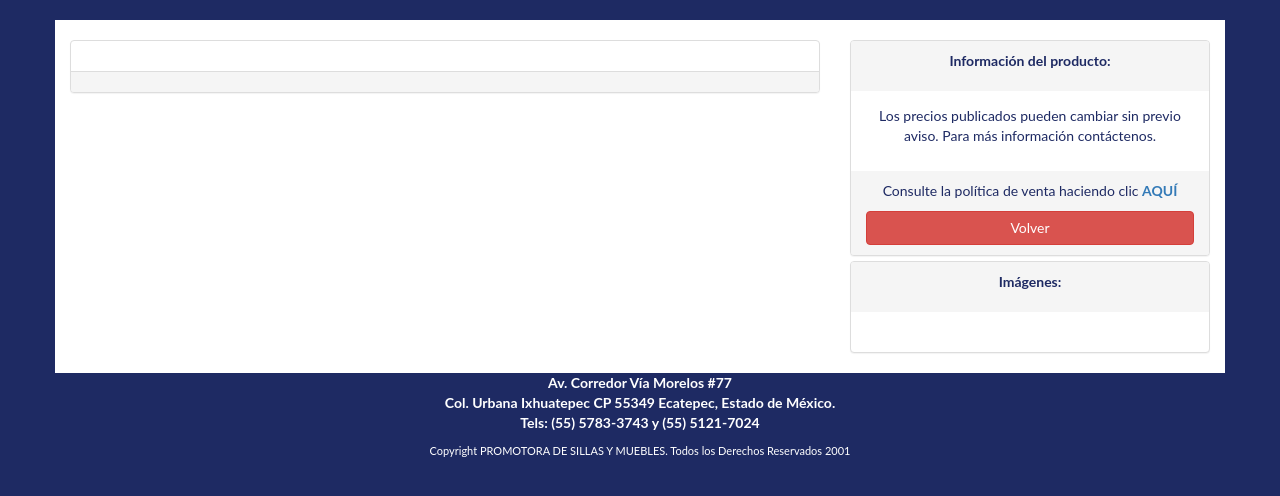
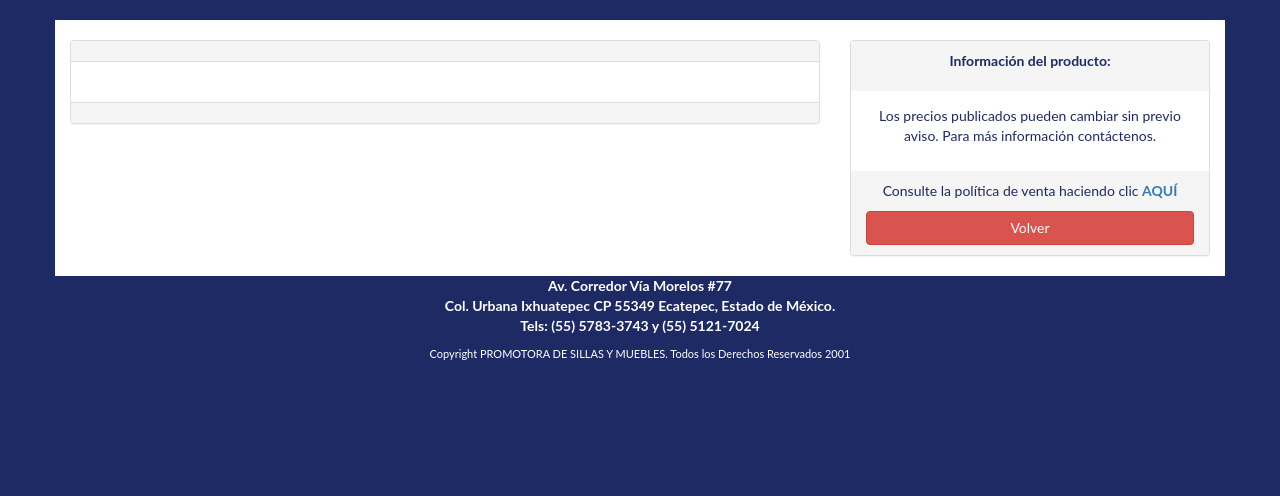
Before and after one commit to CaboGabo/PSM, a PHP site: page /producto.php?id=1 in a window 1280 px wide. Shown: the part 132-628 px from the top of the page. Run offline with PHP 8.4, Linux system fonts and the light colour scheme; data that the repository does not hold is empty.

Commit message:
Corección de imagenes

```diff
--- a/conexion.php
+++ b/conexion.php
@@ -1,7 +1,7 @@
 
 <?php
 function conectar() {
-    $conexion = new PDO('mysql:host=localhost;dbname=sillasym_PSMbd', 'sillasym_custome', 'customerpassword');
+    $conexion = new PDO('mysql:host=localhost;dbname=sym', 'root', 'root');
     return $conexion;
 }
 
--- a/css/newStyle.css
+++ b/css/newStyle.css
@@ -19,6 +19,7 @@ body {
 
 h2 {
     color: rgb(153, 51, 0);
+    font-size: 25px;
 }
 
 .cursiva {
--- a/producto.php
+++ b/producto.php
@@ -48,12 +48,18 @@
             <div class="row">
                 <div class="col-sm-8">
                     <div class="panel panel-default">
-                        <div class="panel-body">
+                        <div class="panel-heading">
                             <?php
                             foreach($imgs as $img) {
                                 $ruta = $img['Ruta'];
                                 $contador++;
                             ?><img class="img-responsive img-center tam-max-prin mySlides" src="<?php echo $ruta;?>" alt="<?php echo $nombre ?>"> <?php } ?> </div>
+                        <div class="panel-body">
+                            <p class="text-center">
+                                    <?php for ($j=1; $j<=$contador; $j++) { ?>
+                                    <button type="button" class="btn btn-primary" onclick="currentDiv(<?php echo $j ?>,0)"><?php echo $j ?></button> <?php } ?>
+                            </p>
+                        </div>
                         <div class="panel-footer"><p class="color text-center negrita"><?php echo $nombre; ?></p>
                     <?php
                         if($modelo!=null) {
@@ -109,17 +115,6 @@
                                 <a href="<?=$_SERVER['HTTP_REFERER'] ?>"><button type="button" class="btn btn-danger btn-block">Volver</button></a>
                             </div>
                         </div>
-                        <div class="panel panel-default">
-                            <div class="panel-heading">
-                                <p class="color text-center negrita">Imágenes:</p>
-                            </div>
-                            <div class="panel-body">
-                                <p class="text-center">
-                                    <?php for ($j=1; $j<=$contador; $j++) { ?>
-                                    <button type="button" class="btn btn-primary" onclick="currentDiv(<?php echo $j ?>,0)"><?php echo $j ?></button> <?php } ?>
-                                </p>
-                            </div>
-                        </div>
                     </div>
                 </div>
             </div>
@@ -159,10 +154,17 @@
             <div class="row">
                 <div class="col-sm-8">
                     <div class="panel panel-default">
-                        <div class="panel-body">
+                        <div class="panel-heading">
                             <?php
                             for($m=0; $m<$k; $m++) {
                             ?><img class="img-responsive img-center tam-max-prin mySlides" src="<?php echo $imagenes[$m];?>" alt="<?php echo $nombres[$m] ?>"> <?php } ?> </div>
+                        <div class="panel-body">
+                        <p class="text-center">
+                            <?php
+                            for ($m=1; $m<=$k; $m++) { ?>
+                                <button type="button" class="btn btn-primary" onclick="currentDiv(<?php echo $m ?>, <?php echo $k ?>)"><?php echo $m ?></button> <?php } ?>
+                                </p>
+                        </div>
                         <div class="panel-footer">
                             <?php for($m=0; $m<$k; $m++) {
                                 if($m==0) {
@@ -242,18 +244,6 @@
                                 <a href="<?=$_SERVER['HTTP_REFERER'] ?>"><button type="button" class="btn btn-danger btn-block">Volver</button></a>
                             </div>
                         </div>
-                        <div class="panel panel-default">
-                            <div class="panel-heading">
-                                <p class="color text-center negrita">Imágenes:</p>
-                            </div>
-                            <div class="panel-body">
-                                <p class="text-center">
-                                    <?php
-                                    for ($m=1; $m<=$k; $m++) { ?>
-                                    <button type="button" class="btn btn-primary" onclick="currentDiv(<?php echo $m ?>, <?php echo $k ?>)"><?php echo $m ?></button> <?php } ?>
-                                </p>
-                            </div>
-                        </div>
                     </div>
                 </div>
             </div>
```
Also changed, not shown: assets/silla plegable acojinada vinil.JPG (deleted).
